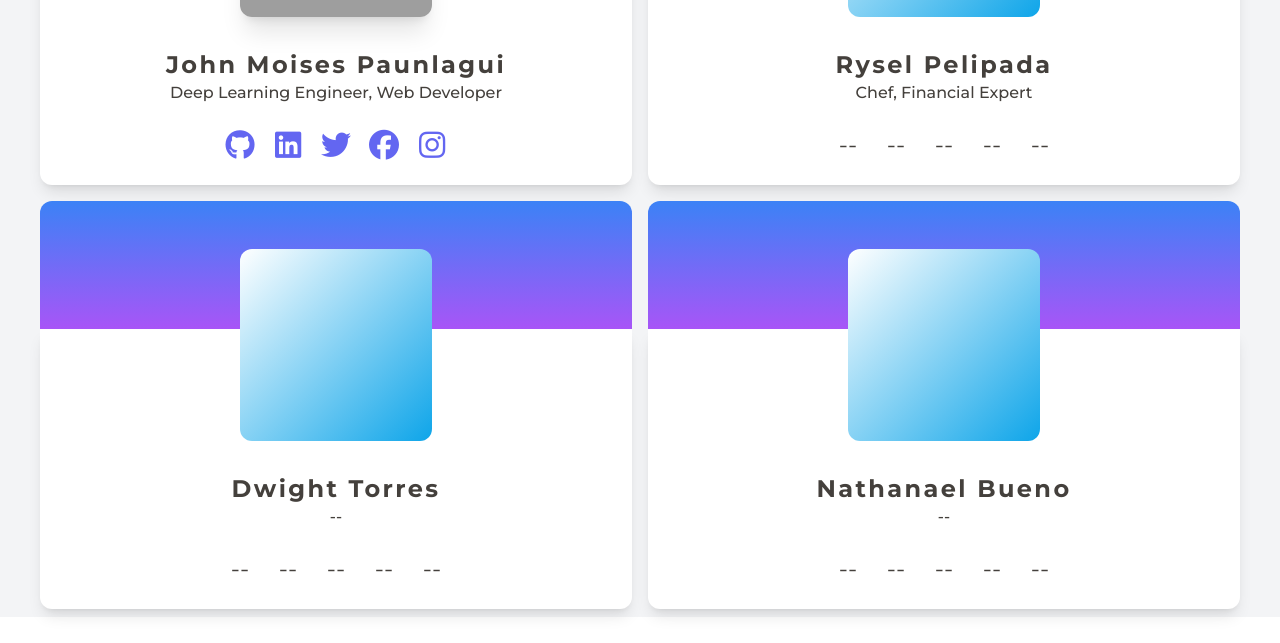
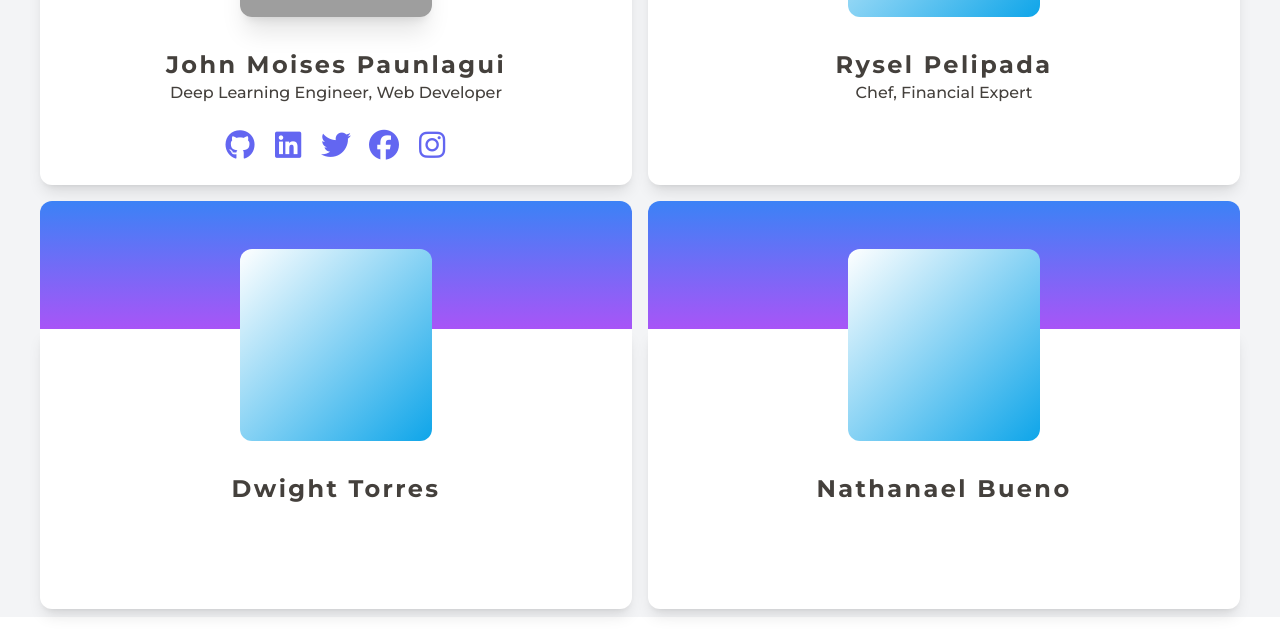
Before and after one commit to Jm-Paunlagui/Matrix-Lab-Client, a React (Create React App) app in the folder client/: page /aboutus in a window 1280 px wide. Shown: the part 1220-1863 px from the top of the page. Built offline with nearby package versions, Linux system fonts and the light colour scheme; grey boxes are pictures that could not be loaded.

Commit message:
Revision: blanks

```diff
--- a/client/src/views/AboutUS.js
+++ b/client/src/views/AboutUS.js
@@ -85,7 +85,7 @@ const AboutUS = () => {
                                     }
                                     <div className='p-4 text-center container text-stone-700'>
                                         <h1 className="font-bold tracking-widest text-xl md:text-lg lg:text-2xl mt-2 lg:mt-4">{aboutUs.name}</h1>
-                                        <h2 className="font-medium text-md md:text-base">{aboutUs.title ? aboutUs.title : '--'}</h2>
+                                        <h2 className="font-medium text-md md:text-base">{aboutUs.title ? aboutUs.title : <div className='h-6'/>}</h2>
 
                                         <div className="mt-4 flex justify-center">
                                             {Object.keys(aboutUs.social).map((social, index) => (
@@ -97,9 +97,7 @@ const AboutUS = () => {
                                                             </a>
                                                         </div>
                                                         :
-                                                        <div className="flex items-center justify-center h-12 w-12 lg:text-2xl">
-                                                            --
-                                                        </div>
+                                                        <div className="h-12 w-12"/>
                                                     }
                                                 </div>
                                             ))}
```
